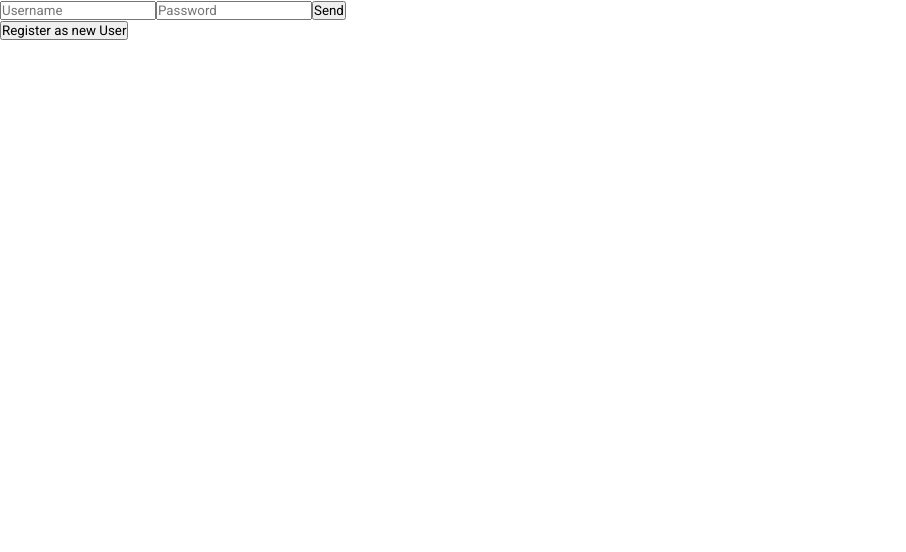
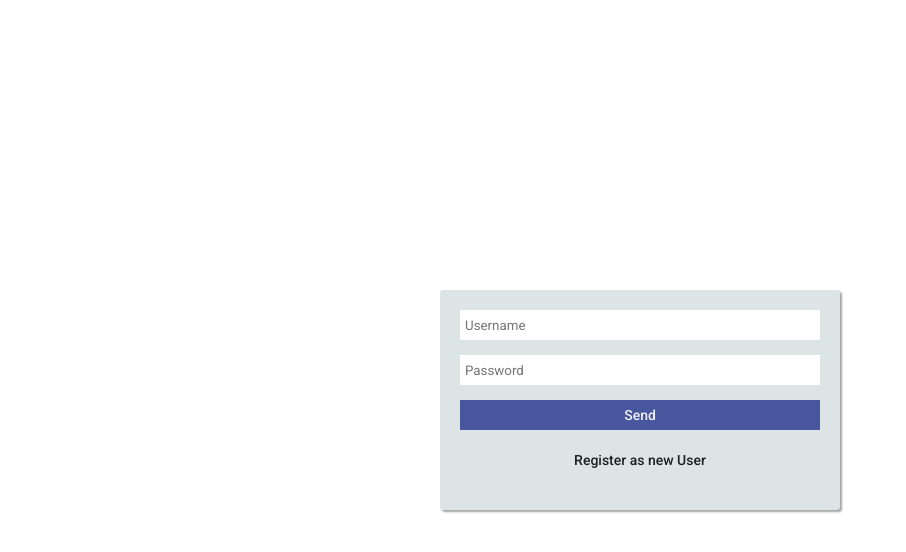
Before and after one commit to fabianbaechli/online_note_tool, a React app in the folder react-frontend/: page / in a window 1280 px wide. Shown: the top 552 px of the page, without its empty margins (0-906 px from the left). Built offline with nearby package versions, Linux system fonts and the light colour scheme.

Commit message:
Authentication screen styling

```diff
--- a/react-frontend/src/app/AuthenticationController.js
+++ b/react-frontend/src/app/AuthenticationController.js
@@ -1,5 +1,7 @@
 import React from "react"
 import { render } from "react-dom"
+
+import style from "../style/AuthenticationController.scss"
 
 import k from "../model/Constants.js"
 
--- /dev/null
+++ b/react-frontend/src/style/AuthenticationController.scss
@@ -0,0 +1,52 @@
+@import "main.scss";
+
+.AuthenticationController {
+  background-color: darken($theme_secondary_text_light, 5%);
+  width: 400px;
+  padding: 20px;
+  border-radius: 3px;
+
+  position: absolute;
+  top: 50%;
+  left: 50%;
+  transform: translate(-50%, -50%);
+
+  box-shadow: 2px 2px 2px transparentize($theme_primary_text_dark, 0.6);
+
+  input, button {
+    width: 100%;
+    height: 30px;
+    margin-bottom: 15px;
+    border: none;
+  }
+
+  input {
+    padding-left: 5px;
+    color: $theme_primary_text_dark;
+  }
+
+  button {
+    background-color: $theme_primary;
+    color: $theme_primary_text_light;
+    font-size: 14px;
+    font-weight: 500;
+  }
+
+  #switchScreenButton {
+    border: none;
+    border-radius: 0px;
+    background-color: transparent;
+    color: $theme_primary_text_dark;
+    font-size: 14px;
+    font-weight: 500;
+
+    &:hover {
+      cursor: pointer;
+      text-decoration: underline;
+    }
+
+    &:focus {
+      outline: none;
+    }
+  }
+}
```
